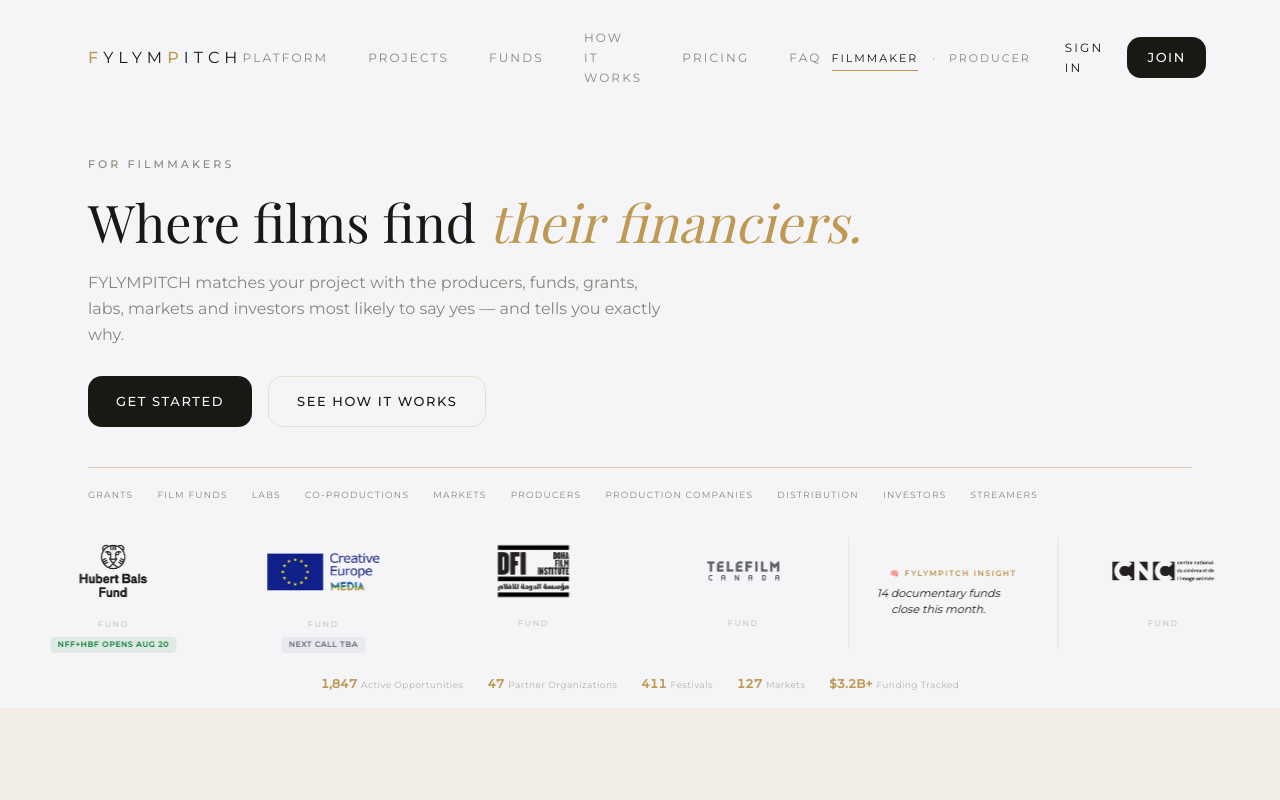
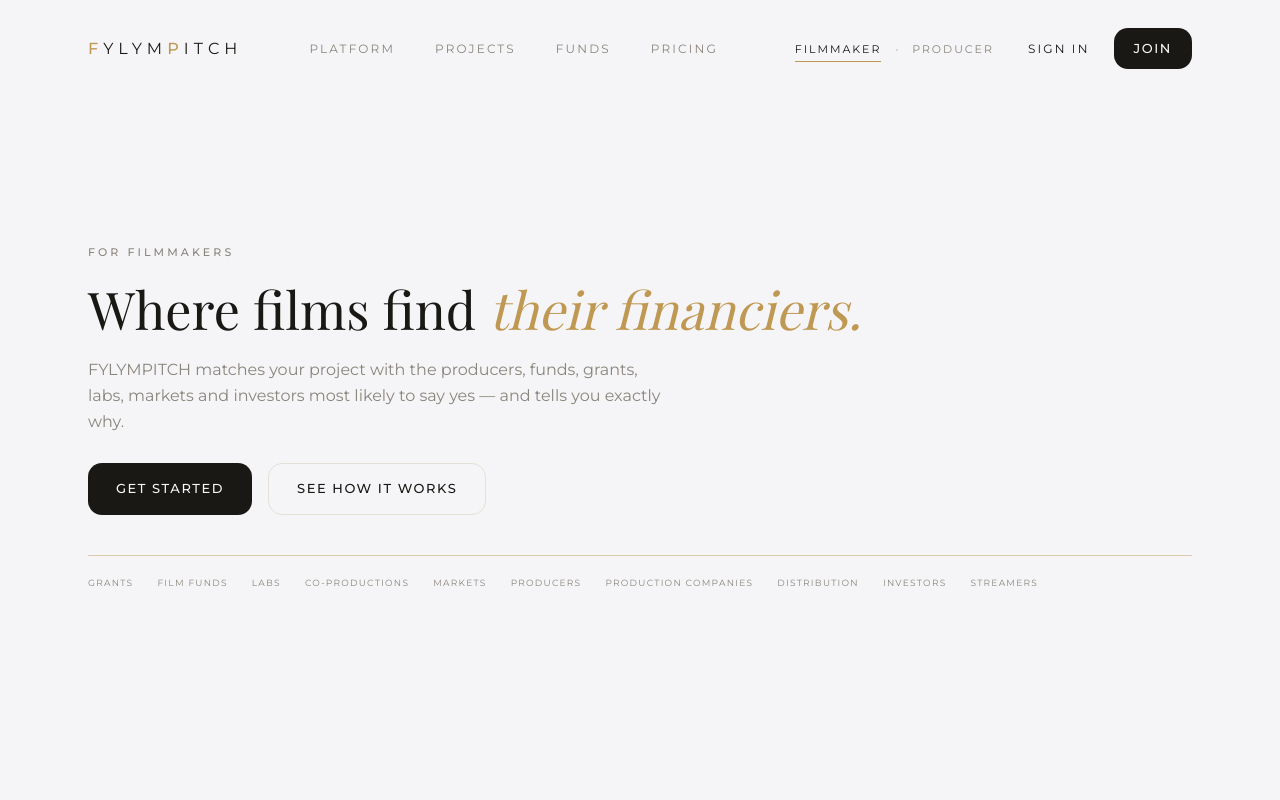
Before and after one commit to nobinkurianfylym/fylympitch, a Next.js app: page / in a window 1280 px wide. Shown: the top 800 px of the page. Built offline with nearby package versions, Linux system fonts and the light colour scheme; no server answers.

Commit message:
hero: full-viewport 100svh, remove How it works + FAQ from nav

```diff
--- a/app/page.tsx
+++ b/app/page.tsx
@@ -28,16 +28,16 @@ export default async function Home() {
   return (
     <RoleProvider initialRole={initialRole}>
     <main>
+      {/* HERO VIEWPORT — fills full screen */}
+      <div className="flex flex-col w-full" style={{ minHeight: "100svh" }}>
         {/* NAV */}
-      <header className="max-w-6xl mx-auto px-6 py-7 flex items-center justify-between">
+        <header className="max-w-6xl mx-auto w-full px-6 py-7 flex items-center justify-between">
           <Wordmark />
           <nav className="hidden md:flex items-center gap-10 text-[12px] tracking-[0.18em] uppercase text-ash">
             <a href="#features" className="hover:text-ink transition-colors">Platform</a>
             <Link href="/projects" className="hover:text-ink transition-colors">Projects</Link>
             <Link href="/funds"    className="hover:text-ink transition-colors">Funds</Link>
-          <a href="#how" className="hover:text-ink transition-colors">How it works</a>
             <a href="#pricing" className="hover:text-ink transition-colors">Pricing</a>
-          <a href="#faq" className="hover:text-ink transition-colors">FAQ</a>
           </nav>
           <div className="flex items-center gap-3">
               <HeaderRoleToggle />
@@ -46,8 +46,9 @@ export default async function Home() {
             </div>
         </header>
 
-      {/* HERO */}
+        {/* HERO — grows to fill remaining viewport */}
         <HeroToggle />
+      </div>
 
       {/* INTELLIGENCE TICKER */}
       <IntelligenceTicker />
--- a/components/HeroToggle.tsx
+++ b/components/HeroToggle.tsx
@@ -35,7 +35,7 @@ export default function HeroToggle() {
   const c = CONTENT[role];
 
   return (
-    <section className="max-w-6xl mx-auto px-6 pt-8 pb-3 md:pt-10 md:pb-4">
+    <section className="flex-1 flex flex-col justify-center max-w-6xl mx-auto w-full px-6 pb-16">
 
       {/* ── Content — fades on role change ── */}
       <div key={role} style={{ animation: "heroFadeIn 0.35s ease both" }}>
```
Lines whose indentation alone changed are shown as unchanged.
